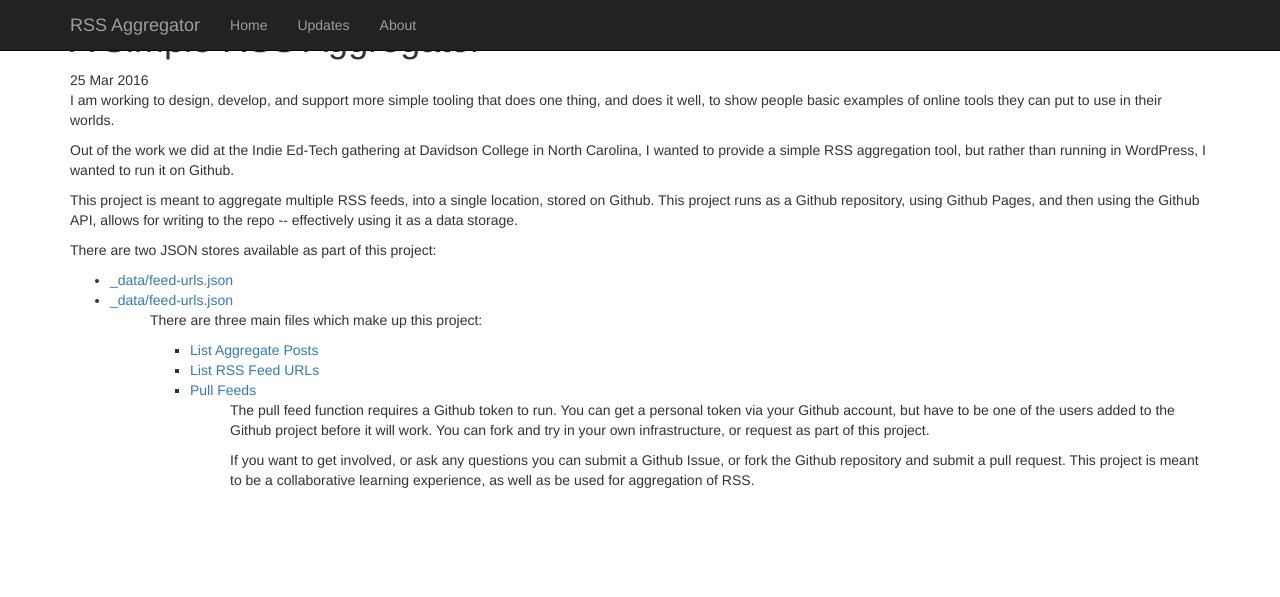
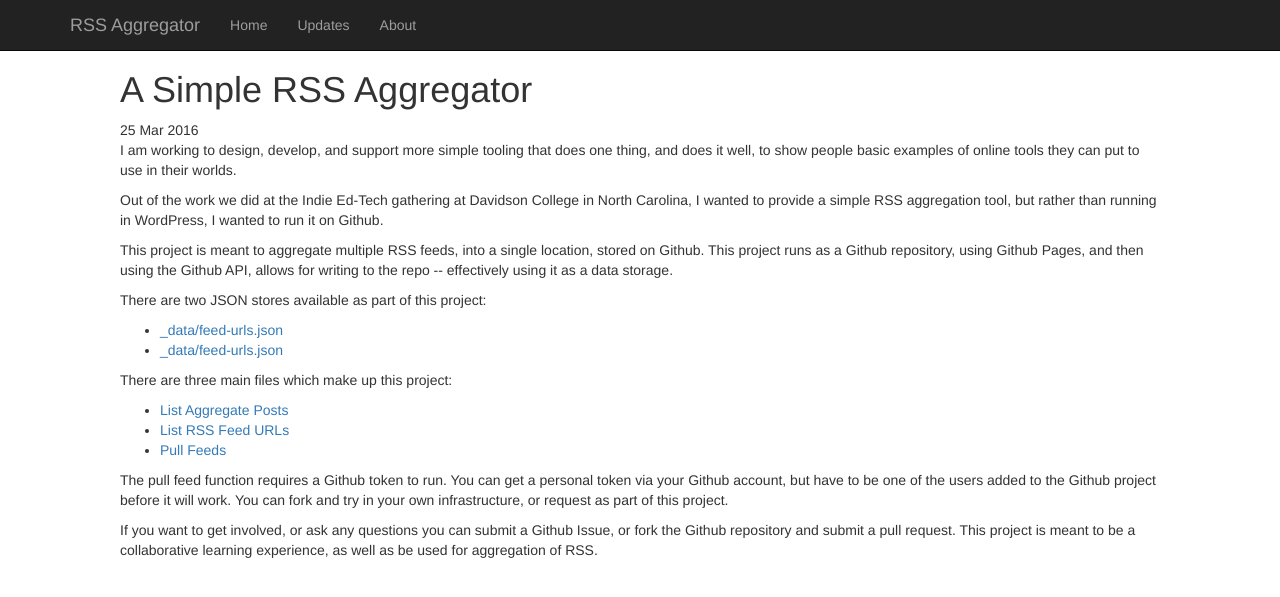
Before and after one commit to audreywatters/rss-aggregator, a Jekyll site: the page built from _posts/2016-03-25-a-simple-rss-aggregator.html, in a window 1280 px wide. Shown: the top 597 px of the page. Built offline with Jekyll 4.4.1, drawn with Linux system fonts in a browser that asks for light colours.

Commit message:
add some padding

```diff
--- a/_layouts/default.html
+++ b/_layouts/default.html
@@ -20,7 +20,9 @@
       </div>
     </nav>
     <div class="container">
-      {{ content }}
+      <div style="padding: 50px;">
+        {{ content }}
+      </div>
     </div>
     <script src="{{ site.url }}js/bootstrap.min.js"></script>
   </body>
--- a/_posts/2016-03-25-a-simple-rss-aggregator.html
+++ b/_posts/2016-03-25-a-simple-rss-aggregator.html
@@ -10,12 +10,12 @@
 <ul>
   <li><a href="https://raw.githubusercontent.com/indieedtech/rss-aggregator/gh-pages/_data/feed-urls.json">_data/feed-urls.json</a></li>
   <li><a href="https://raw.githubusercontent.com/indieedtech/rss-aggregator/gh-pages/_data/feed-urls.json">_data/feed-urls.json</a></li>
-<ul>
+</ul>
 <p>There are three main files which make up this project:</p>
 <ul>
   <li><a href="http://indieedtech.github.io/rss-aggregator/">List Aggregate Posts</a></li>
   <li><a href="http://indieedtech.github.io/rss-aggregator/list-urls/">List RSS Feed URLs</a></li>
   <li><a href="http://indieedtech.github.io/rss-aggregator/pull-feeds/?token=[need person token]">Pull Feeds</a></li>
-<ul>
+</ul>
 <p>The pull feed function requires a Github token to run. You can get a personal token via your Github account, but have to be one of the users added to the Github project before it will work. You can fork and try in your own infrastructure, or request as part of this project.</p>
 <p>If you want to get involved, or ask any questions you can submit a Github Issue, or fork the Github repository and submit a pull request. This project is meant to be a collaborative learning experience, as well as be used for aggregation of RSS.</p>
```
